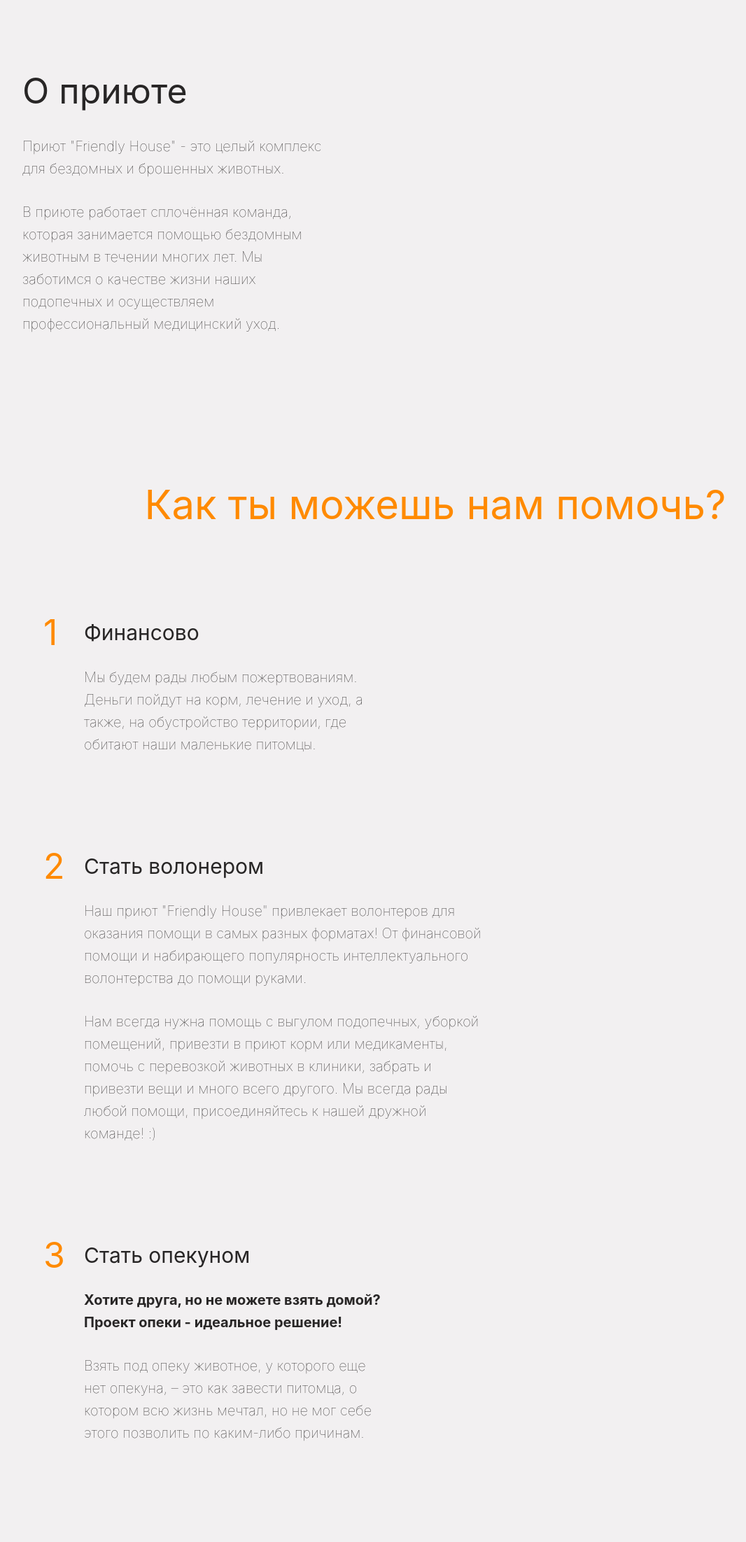
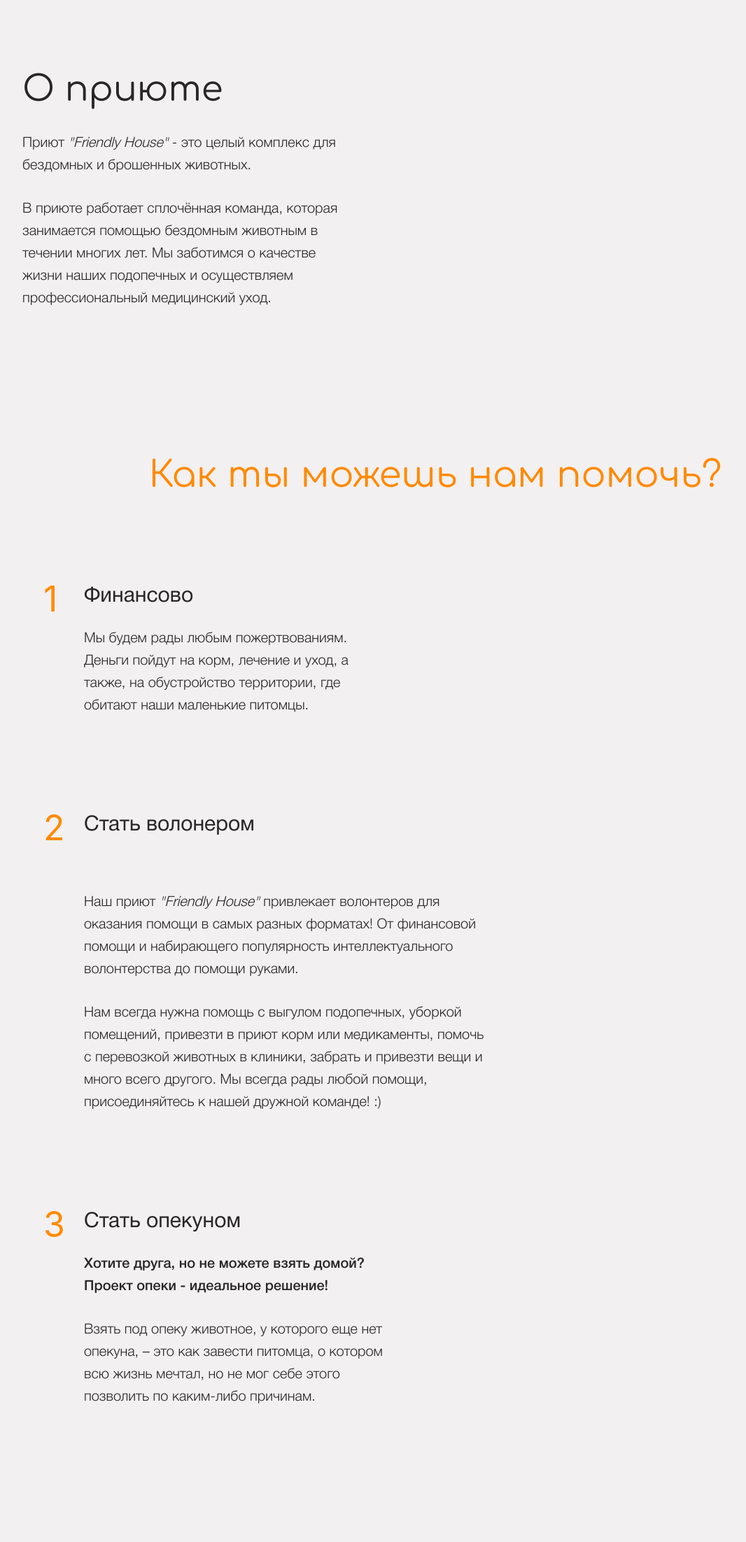
Before and after one commit to mindfling/mindfling.github.io, a PHP site: page / in a window 1280 px wide. Shown: the whole page at 70% size, without its empty margins (18-1084 px from the left). After the commit the page ends 2006 px from the top, so only its background shows below. Run offline with PHP 8.4, Linux system fonts and the light colour scheme.

Commit message:
feat methed project Friendly House FH m2l06

```diff
--- a/friendly_house/fonts_FriendlyHouse.txt
+++ b/friendly_house/fonts_FriendlyHouse.txt
@@ -1 +1 @@
-mether m2l05
+MethEd m2l06
--- a/friendly_house/index.html
+++ b/friendly_house/index.html
@@ -4,15 +4,22 @@
   <meta charset="UTF-8">
   <meta http-equiv="X-UA-Compatible" content="IE=edge">
   <meta name="viewport" content="width=device-width, initial-scale=1.0">
+  <!-- предзагрузка шрифтов -->
+  <link rel="preload" href="fonts/Comfortaa-Regular.woff2" as="font" type="font/woff2" crossorigin>
+  <link rel="preload" href="fonts/HelveticaNeueCyr-Light.woff2" as="font" type="font/woff2" crossorigin>
+  <link rel="preload" href="fonts/HelveticaNeueCyr-Roman.woff2" as="font" type="font/woff2" crossorigin>
+  <link rel="preload" href="fonts/HelveticaNeueCyr-Medium.woff2" as="font" type="font/woff2" crossorigin>
+  <!-- загружаем стили -->
   <link rel="stylesheet" href="style.css">
-  <title>Friendly House - About Our shelter - M2 L05</title>
+  <title>Friendly House - О приюте About Our shelter m2l06</title>
 </head>
 <body>
+
 
   <section class="about">
     <div class="container">
       <h2 class="title">О приюте</h2>
-      <p>Приют "Friendly House" - это целый комплекс для бездомных и брошенных животных.</p>
+      <p>Приют <i>"Friendly House"</i> - это целый комплекс для бездомных и брошенных животных.</p>
       <p>В приюте работает сплочённая команда, которая занимается помощью бездомным животным в течении многих лет. Мы заботимся о качестве жизни наших подопечных и осуществляем профессиональный медицинский уход.</p>
     </div>
   </section>
@@ -30,7 +37,7 @@
         <li class="help-item">
           <article>
             <h3 class="help-subtitle">Стать волонером</h3>
-            <p>Наш приют "Friendly House" привлекает волонтеров для оказания помощи в самых разных форматах! От финансовой помощи и набирающего популярность интеллектуального волонтерства до помощи руками.</p>
+            <p>Наш приют <i>"Friendly House"</i> привлекает волонтеров для оказания помощи в самых разных форматах! От финансовой помощи и набирающего популярность интеллектуального волонтерства до помощи руками.</p>
             <p>Нам всегда нужна помощь с выгулом подопечных, уборкой помещений, привезти в приют корм или медикаменты, помочь с перевозкой животных в клиники, забрать и привезти вещи и много всего другого. Мы всегда рады любой помощи, присоединяйтесь к нашей дружной команде! :)</p>
           </article>
         </li>
--- a/friendly_house/style.css
+++ b/friendly_house/style.css
@@ -1,6 +1,45 @@
+/* Comfortaa-Regular regular 400 */
+@font-face {
+  font-family: "Comfortaa";
+  src:  local("Comfortaa Regular"),
+        url(fonts/Comfortaa-Regular.woff2) format("woff2"),
+        url(fonts/Comfortaa-Regular.woff) format("woff");
+  font-weight: 400;
+  font-display: swap;
+}
+
+/* HelveticaNeueCyr-Light light 300 */
+@font-face {
+  font-family: "HelveticaNeueCyr";
+  src:  local("HelveticaNeueCyr Light"),
+        url(fonts/HelveticaNeueCyr-Light.woff2) format("woff2"),
+        url(fonts/HelveticaNeueCyr-Light.woff) format("woff");
+  font-weight: 300;
+  font-display: swap;
+}
+
+/* HelveticaNeueCyr-Roman normal 400 */
+@font-face {
+  font-family: "HelveticaNeueCyr";
+  src:  local("HelveticaNeueCyr Roman"),
+        url(fonts/HelveticaNeueCyr-Roman.woff2) format("woff2"),
+        url(fonts/HelveticaNeueCyr-Roman.woff) format("woff");
+  font-weight: 400;
+  font-display: swap;
+}
+
+/* HelveticaNeueCyr-Medium medium 500 */
+@font-face {
+  font-family: "HelveticaNeueCyr";
+  src:  local("HelveticaNeueCyr Medium"),
+        url(fonts/HelveticaNeueCyr-Medium.woff2) format("woff2"),
+        url(fonts/HelveticaNeueCyr-Medium.woff) format("woff");
+  font-weight: 500;
+  font-display: swap;
+}
+
 * {
   box-sizing: border-box;
-  /* сбрасываем отступы в самом начале */
   margin: 0;
   padding: 0;
 }
@@ -9,7 +48,6 @@
   display: block;
   background-color: #F2F0F1;
   color: #282626;
-  /* подключаем системные шрифты */
   font-family: -apple-system,
     BlinkMacSystemFont,
     'Segoe UI',
@@ -37,15 +75,27 @@
 }
 
 .title {
+  font-family: "Comfortaa", sans-serif;
   font-size: 50px;
-  font-weight: normal;
+  font-weight: 400; /* normal regular */
+  text-align: left;
   color: #282626;
   margin-bottom: 33px;
 }
 
+.title-question {
+  font-family: "Comfortaa", sans-serif;
+  font-size: 52px;
+  font-weight: 400;
+  text-align: center;
+  color: #FF8A00;
+  margin-bottom: 130px;
+}
+
 p {
+  font-family: "HelveticaNeueCyr", sans-serif;
   font-size: 20px;
-  font-weight: lighter;
+  font-weight: 300;
   text-align: left;
   line-height: 1.6;
 }
@@ -55,12 +105,10 @@
   /* у последнего абзаца нет отступа снизу */
 }
 
-.title-question {
-  font-size: 58px;
-  font-weight: normal;
-  color: #FF8A00;
-  text-align: center;
-  margin-bottom: 130px;
+strong {
+  font-family: "HelveticaNeueCyr", sans-serif;
+  font-size: 20px;
+  font-weight: 500;
 }
 
 .about {
@@ -69,7 +117,7 @@
 }
 
 .about .container {
-  padding-right: 733px;
+  padding-right: 728px;
 }
 
 .help-us {
@@ -84,9 +132,14 @@
 }
 
 .help-subtitle {
+  font-family: "HelveticaNeueCyr", sans-serif;
   font-size: 30px;
   font-weight: 400;
   margin-bottom: 30px;
+}
+
+li:nth-of-type(even) .help-subtitle {
+  margin-bottom: 80px;
 }
 
 li {
@@ -97,6 +150,7 @@
   margin-bottom: 140px;
 }
 
+/* нет отступа у последнего элемента */
 li:last-child {
   margin-bottom: 0;
 }
@@ -108,7 +162,7 @@
 
 /* чётные */
 li:nth-of-type(even) {
-  padding-right: 521px;
+  padding-right: 520px;
 }
 
 /* цифры кастомные маркеры списка */
```
Also changed, not shown: friendly_house/fonts/Comfortaa-Regular.ttf (added), friendly_house/fonts/Comfortaa-Regular.woff (added), friendly_house/fonts/Comfortaa-Regular.woff2 (added), friendly_house/fonts/HelveticaNeueCyr-Light.ttf (added), friendly_house/fonts/HelveticaNeueCyr-Light.woff (added), friendly_house/fonts/HelveticaNeueCyr-Light.woff2 (added), friendly_house/fonts/HelveticaNeueCyr-Medium.ttf (added), friendly_house/fonts/HelveticaNeueCyr-Medium.woff (added), friendly_house/fonts/HelveticaNeueCyr-Medium.woff2 (added), friendly_house/fonts/HelveticaNeueCyr-Roman.ttf (added), friendly_house/fonts/HelveticaNeueCyr-Roman.woff (added), friendly_house/fonts/HelveticaNeueCyr-Roman.woff2 (added), friendly_house/screenshot.jpg.
